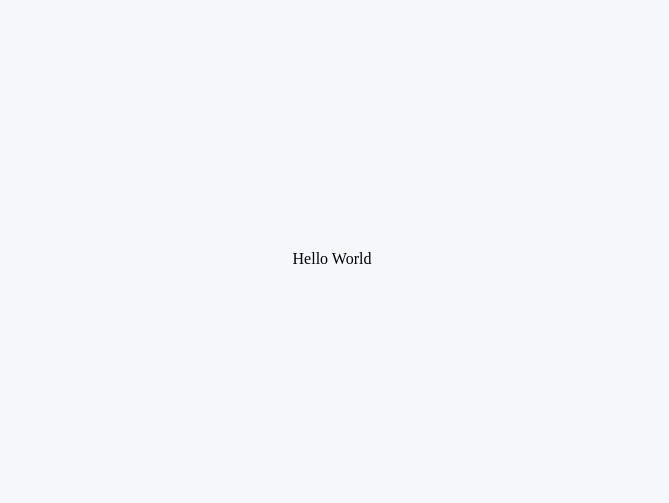
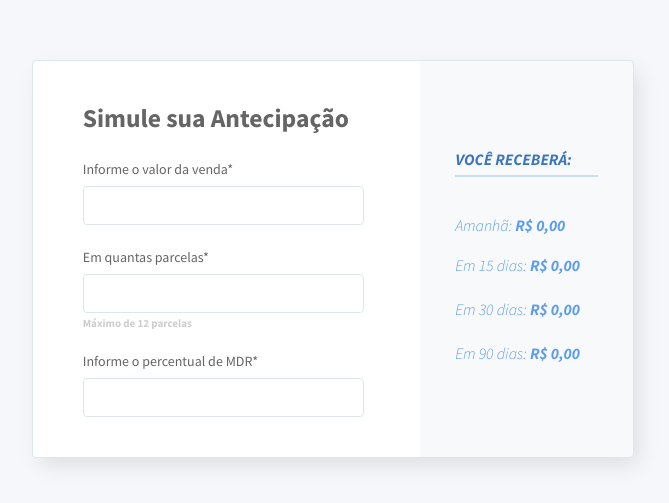
Before and after one commit to amandabrbz/hash, a React (Create React App) app: page / in a window 1280 px wide. Shown: the part 141-644 px from the top of the page, without its empty margins (308-977 px from the left). Built offline with nearby package versions, Linux system fonts and the light colour scheme.

Commit message:
adiciona estrutura sem funcionamento ainda entretanto com requisitos ja

```diff
--- a/src/App.css
+++ b/src/App.css
@@ -3,9 +3,10 @@ html {
   font-size: 16px; }
 
 body {
-  font-family: 'Source Sans Pro', sans-serif;
+  font-family: 'Source Sans Pro', Arial, sans-serif !important;
   height: 100vh;
   background: #F5F7FA;
   display: flex;
   justify-content: center;
-  align-items: center; }
+  align-items: center;
+  box-sizing: border-box; }
--- a/src/App.js
+++ b/src/App.js
@@ -1,9 +1,10 @@
 import './App.css';
+import Box from './components/Box/Box'
 
 function App() {
   return (
     <div className="App">
-      <h1>Hello World</h1>
+    <Box/>
     </div>
   );
 }
--- a/src/App.scss
+++ b/src/App.scss
@@ -6,10 +6,11 @@ html {
 }
 
 body {
-  font-family: 'Source Sans Pro', sans-serif;
+  font-family: 'Source Sans Pro', Arial, sans-serif !important;
   height: 100vh;
   background: $bg-blue;
   display: flex;
   justify-content: center;
   align-items: center;
+  box-sizing: border-box;
 }
--- /dev/null
+++ b/src/components/Box/Box.css
@@ -0,0 +1,92 @@
+.box {
+  width: 100%;
+  max-width: 608px;
+  height: auto;
+  border: 1px solid #DDE6E9;
+  border-radius: 4px;
+  display: grid;
+  background: #fff;
+  grid-template-columns: 1fr; }
+
+@media screen and (min-width: 578px) {
+  .box {
+    box-shadow: 6px 9px 22px -2px rgba(0, 0, 0, 0.1);
+    grid-template-columns: 2fr 1.1fr;
+    max-height: 780px; } }
+
+.box__form {
+  padding: 40px 70px 40px 50px; }
+
+.box__form--title {
+  font-size: 1.6rem;
+  font-weight: 700;
+  line-height: 1.4;
+  color: #656565; }
+
+.box__form--form fieldset {
+  margin-top: 22px; }
+
+.box__form--form label,
+.box__form--form input {
+  display: block; }
+
+.box__form--form label {
+  font-weight: 400;
+  font-size: 0.875rem;
+  line-height: 1.5;
+  color: #656565;
+  margin-bottom: 6px; }
+
+.box__form--form input {
+  width: 100%;
+  max-width: 251px;
+  height: 37px;
+  border-radius: 4px;
+  border: 1px solid #DDE6E9;
+  padding: 0 14px;
+  font-size: .875rem;
+  color: #000; }
+
+.box__form--form input:active, .box__form--form input:focus {
+  outline: #66AFE9;
+  border: 1px solid #66AFE9; }
+
+.box__form--form small {
+  font-size: .687rem;
+  font-weight: 700;
+  color: #CECECE; }
+
+.box__result {
+  height: 100%;
+  padding: 35px;
+  background: rgba(209, 220, 227, 0.18); }
+
+@media screen and (min-width: 578px) {
+  .box__result {
+    padding: 0 35px;
+    display: flex;
+    flex-direction: column;
+    justify-content: center; } }
+
+.box__result--title {
+  font-size: 1rem;
+  line-height: 2;
+  font-weight: 700;
+  font-style: italic;
+  text-transform: uppercase;
+  color: #3D75BB;
+  border-bottom: 2px solid rgba(93, 156, 236, 0.3); }
+
+.box__result--text {
+  margin: 14px 0;
+  color: #5D9CEC;
+  font-style: italic;
+  font-size: 1rem;
+  font-weight: 300; }
+
+@media screen and (min-width: 578px) {
+  .box__result--text:first-of-type {
+    margin: 40px 0 10px; } }
+
+.box__result--text strong {
+  font-weight: 700; }
--- /dev/null
+++ b/src/components/Box/Box.js
@@ -0,0 +1,36 @@
+import React from "react";
+import "./Box.css";
+
+const Box = () => {
+  return (
+    <div className="box">
+      <div className="box__form">
+        <h1 className="box__form--title">Simule sua Antecipação</h1>
+        <form className="box__form--form" autoComplete="off">
+          <fieldset>
+            <label htmlFor="sellValue">Informe o valor da venda*</label>
+            <input type="text" name="sellValue" id="sellValue" required />
+          </fieldset>
+          <fieldset>
+            <label htmlFor="quote">Em quantas parcelas*</label>
+            <input type="number" name="quote" id="quote" max="12" min="0" step="1" required />
+            <small>Máximo de 12 parcelas</small>
+          </fieldset>
+          <fieldset>
+            <label htmlFor="percentage">Informe o percentual de MDR*</label>
+            <input type="text" name="percentage" id="percentage" required />
+          </fieldset>
+        </form>
+      </div>
+      <div className="box__result">
+        <h2 className="box__result--title">Você receberá:</h2>
+        <p className="box__result--text">Amanhã: <strong>R$ 0,00</strong></p>
+        <p className="box__result--text">Em 15 dias: <strong>R$ 0,00</strong></p>
+        <p className="box__result--text">Em 30 dias: <strong>R$ 0,00</strong></p>
+        <p className="box__result--text">Em 90 dias: <strong>R$ 0,00</strong></p>
+      </div>
+    </div>
+  );
+};
+
+export default Box;
--- /dev/null
+++ b/src/components/Box/Box.scss
@@ -0,0 +1,110 @@
+@import "../../styles/default.scss";
+
+.box {
+  width: 100%;
+  max-width: 608px;
+  height: auto;
+  border: 1px solid $border;
+  border-radius: $radius;
+  display: grid;
+  background: $white;
+  grid-template-columns: 1fr;
+
+  @include mediaMin($breakpoint-small) {
+    box-shadow: 6px 9px 22px -2px rgba(0, 0, 0, 0.1);
+    grid-template-columns: 2fr 1.1fr;
+    max-height: 780px;
+  }
+
+  &__form {
+    padding: 40px 70px 40px 50px;
+
+    &--title {
+      font-size: 1.6rem;
+      font-weight: 700;
+      line-height: 1.4;
+      color: $primary;
+    }
+
+    &--form {
+      fieldset {
+        margin-top: 22px;
+      }
+
+      label,
+      input {
+        display: block;
+      }
+
+      label {
+        font-weight: 400;
+        font-size: 0.875rem;
+        line-height: 1.5;
+        color: $primary;
+        margin-bottom: 6px;
+      }
+
+      input {
+        width: 100%;
+        max-width: 251px;
+        height: 37px;
+        border-radius: $radius;
+        border: 1px solid $border;
+        padding: 0 14px;
+        font-size: .875rem;
+        color: $black;
+
+        &:active, &:focus {
+          outline: $active;
+          border: 1px solid $active;
+        }
+      }
+
+      small {
+        font-size: .687rem;
+        font-weight: 700;
+        color: $grey;
+      }
+    }
+  }
+
+  &__result {
+    height: 100%;
+    padding: 35px;
+    background: $bg-grey;
+
+    @include mediaMin($breakpoint-small) {
+      padding: 0 35px;
+      display: flex;
+      flex-direction: column;
+      justify-content: center;
+    }
+
+    &--title {
+      font-size: 1rem;
+      line-height: 2;
+      font-weight: 700;
+      font-style: italic;
+      text-transform: uppercase;
+      color: $secondary;
+      border-bottom: 2px solid $opsecondary;
+    }
+
+    &--text {
+      margin: 14px 0;
+      color: $blue;
+      font-style: italic;
+      font-size: 1rem;
+      font-weight: 300;
+      @include mediaMin($breakpoint-small) {
+      &:first-of-type {
+        margin: 40px 0 10px;
+      }
+    }
+
+      strong {
+        font-weight: 700;
+      }
+    }
+  }
+}
```
